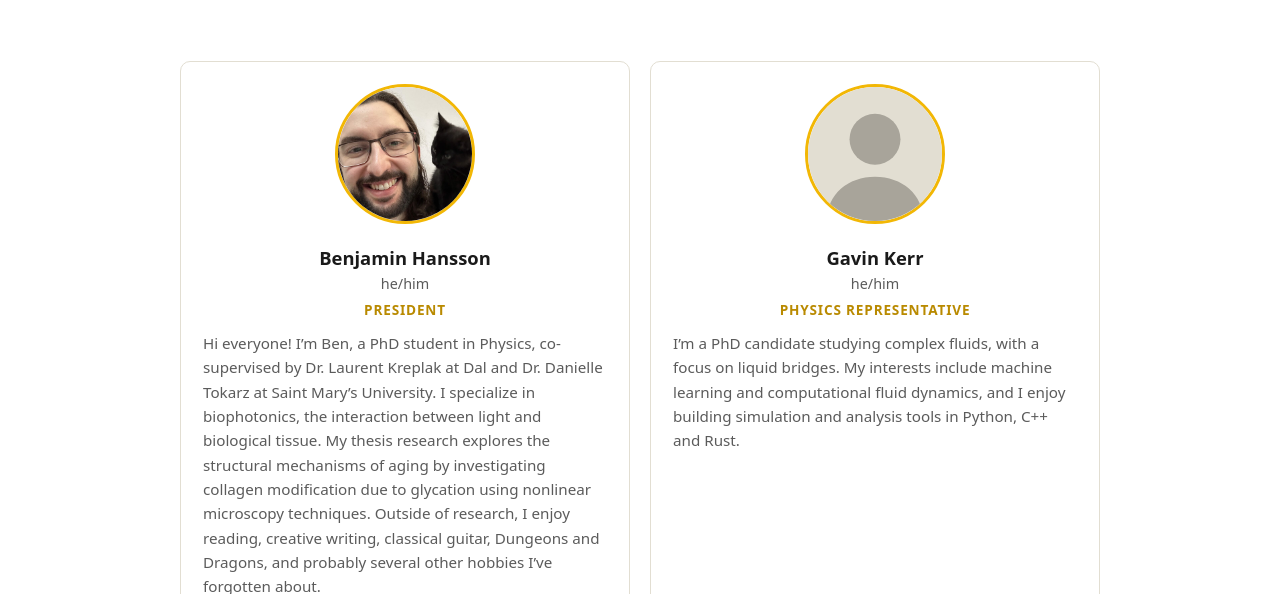
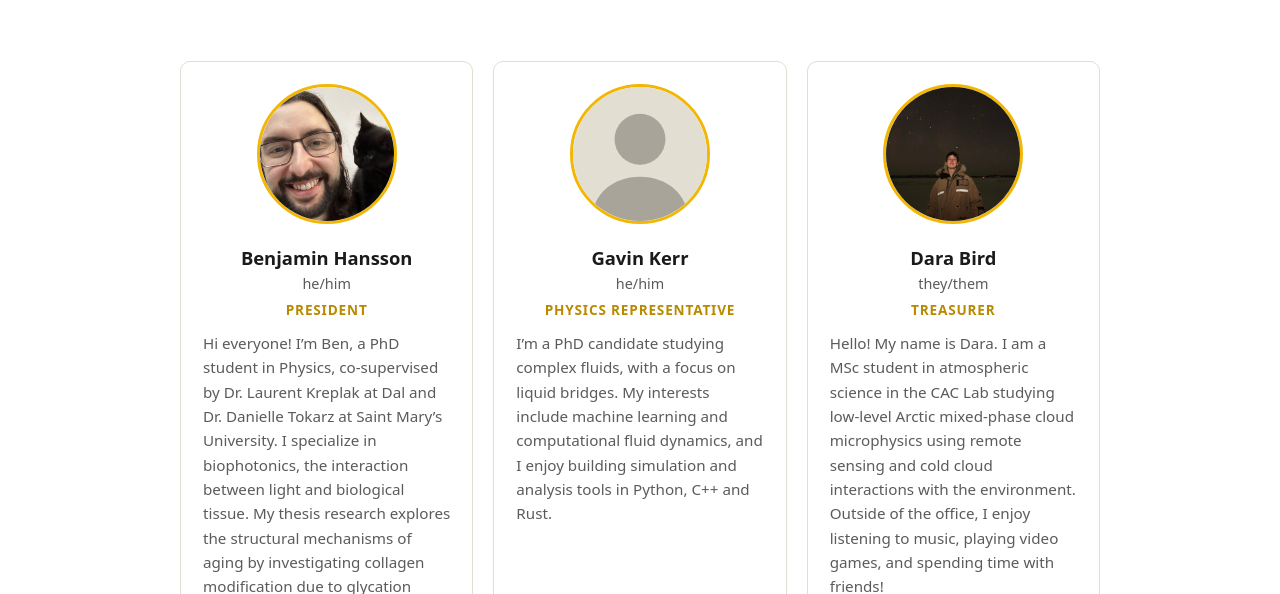
Before and after one commit to dalhousie-graduate-physics-society/dgps-website, a plain HTML site: page team.html in a window 1280 px wide. Shown: the part 206-800 px from the top of the page. Drawn offline with Linux system fonts and the light colour scheme.

Commit message:
Add Dara Bird (Treasurer) to Executive page
Co-Authored-By: Claude Sonnet 5.5 <noreply@anthropic.com>

```diff
--- a/team.html
+++ b/team.html
@@ -53,6 +53,13 @@
                     <p class="role">Physics Representative</p>
                     <p>I’m a PhD candidate studying complex fluids, with a focus on liquid bridges. My interests include machine learning and computational fluid dynamics, and I enjoy building simulation and analysis tools in Python, C++ and Rust.</p>
                 </li>
+                <li class="member">
+                    <img src="images/exec/dara-bird.jpg" alt="Photo of Dara Bird" width="200" height="200">
+                    <h3>Dara Bird</h3>
+                    <p class="pronouns">they/them</p>
+                    <p class="role">Treasurer</p>
+                    <p>Hello! My name is Dara. I am a MSc student in atmospheric science in the CAC Lab studying low-level Arctic mixed-phase cloud microphysics using remote sensing and cold cloud interactions with the environment. Outside of the office, I enjoy listening to music, playing video games, and spending time with friends!</p>
+                </li>
             </ul>
         </div>
     </section>
```
Also changed, not shown: images/exec/dara-bird.jpg (added).
